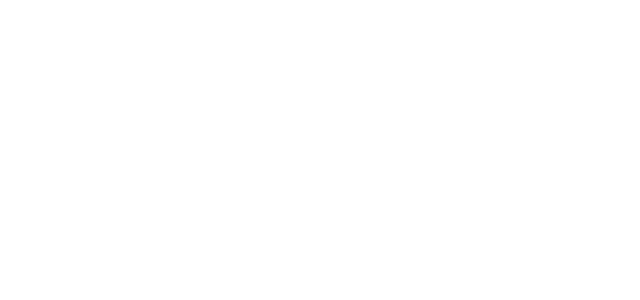
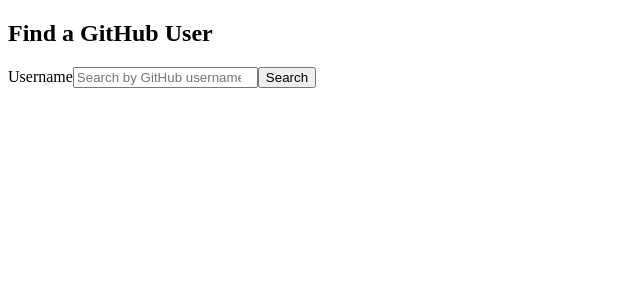
Before and after one commit to ls-daily-projects/class_components_2, a React (Create React App) app: page / in a window 1280 px wide. Shown: the top 300 px of the page, without its empty margins (0-640 px from the left). Built offline with nearby package versions, Linux system fonts and the light colour scheme.

Commit message:
Setup SearchForm component
Signed-off-by: Miikis <Miikis@users.noreply.github.com>

```diff
--- a/package.json
+++ b/package.json
@@ -6,10 +6,13 @@
         "@testing-library/jest-dom": "^4.2.4",
         "@testing-library/react": "^9.3.2",
         "@testing-library/user-event": "^7.1.2",
+        "@types/github-username-regex": "^1.0.0",
         "@types/jest": "^24.0.0",
         "@types/node": "^12.0.0",
         "@types/react": "^16.9.0",
         "@types/react-dom": "^16.9.0",
+        "axios": "^0.19.0",
+        "github-username-regex": "^1.0.0",
         "react": "^16.12.0",
         "react-dom": "^16.12.0",
         "react-scripts": "3.3.0",
--- a/src/App.tsx
+++ b/src/App.tsx
@@ -1,7 +1,42 @@
 import React from "react"
 
-const App: React.FC = () => {
-    return <div></div>
+import { SearchForm } from "./components"
+
+import { fetchUser } from "./githubApi"
+
+type AppProps = {}
+type AppState = {}
+
+class App extends React.Component<AppProps, AppState> {
+    async handleSearchFormSubmit(searchQuery: string) {
+        if (sessionStorage.getItem(searchQuery.toLowerCase())) {
+            console.log(
+                `From sessionStorage => ${sessionStorage.getItem(
+                    searchQuery.toLowerCase()
+                )}`
+            )
+            return
+        }
+        try {
+            const user = await fetchUser(searchQuery)
+            sessionStorage.setItem(
+                user.login.toLowerCase(),
+                JSON.stringify(user)
+            )
+            console.log(user)
+        } catch (error) {
+            const { status, statusText } = error.response
+            console.log(status, statusText, error.isAxiosError, error.message)
+        }
+    }
+
+    render() {
+        return (
+            <div>
+                <SearchForm onSubmit={this.handleSearchFormSubmit}></SearchForm>
+            </div>
+        )
+    }
 }
 
 export default App
--- /dev/null
+++ b/src/components/SearchForm/index.tsx
@@ -0,0 +1,57 @@
+import React from "react"
+import githubUsernameRegex from "github-username-regex"
+
+type SearchFormProps = {
+    onChange?: (searchQuery: string) => void
+    onSubmit: (searchQuery: string) => void
+}
+type SearchFormState = {
+    searchQuery: string
+}
+
+class SearchForm extends React.Component<SearchFormProps, SearchFormState> {
+    state = {
+        searchQuery: ""
+    }
+
+    handleInputChange(event: React.FormEvent<HTMLInputElement>) {
+        const { value } = event.currentTarget
+
+        if (value.length > 1 && !githubUsernameRegex.test(value)) return
+
+        this.setState({
+            ...this.state,
+            searchQuery: value
+        })
+        if (this.props.onChange) {
+            this.props.onChange(this.state.searchQuery)
+        }
+    }
+
+    handleFormSubmit(event: React.FormEvent<HTMLFormElement>) {
+        event.preventDefault()
+        if (!this.state.searchQuery) return
+        this.props.onSubmit(this.state.searchQuery)
+        this.setState({ ...this.state, searchQuery: "" })
+    }
+
+    render() {
+        return (
+            <form onSubmit={this.handleFormSubmit.bind(this)}>
+                <h2>Find a GitHub User</h2>
+                <label htmlFor="user-search">Username</label>
+                <input
+                    type="search"
+                    id="user-search"
+                    placeholder="Search by GitHub username..."
+                    pattern="([a-z0-9](?:-?[a-z0-9]){0,38})"
+                    value={this.state.searchQuery}
+                    onChange={this.handleInputChange.bind(this)}
+                />
+                <button>Search</button>
+            </form>
+        )
+    }
+}
+
+export default SearchForm
--- /dev/null
+++ b/src/components/index.ts
@@ -0,0 +1,3 @@
+import SearchForm from "./SearchForm"
+
+export { SearchForm }
--- /dev/null
+++ b/src/githubApi/index.ts
@@ -0,0 +1,13 @@
+import axios from "axios"
+
+const axiosInstance = axios.create({
+    baseURL: "https://api.github.com",
+    headers: {
+        Accept: "application/vnd.github.v3+json"
+    }
+})
+
+export const fetchUser = async (username: string) => {
+    const { data } = await axiosInstance.get(`/users/${username}`)
+    return data
+}
```
Also changed, not shown: 1 other file (tests, documents, lock files or other folders).
